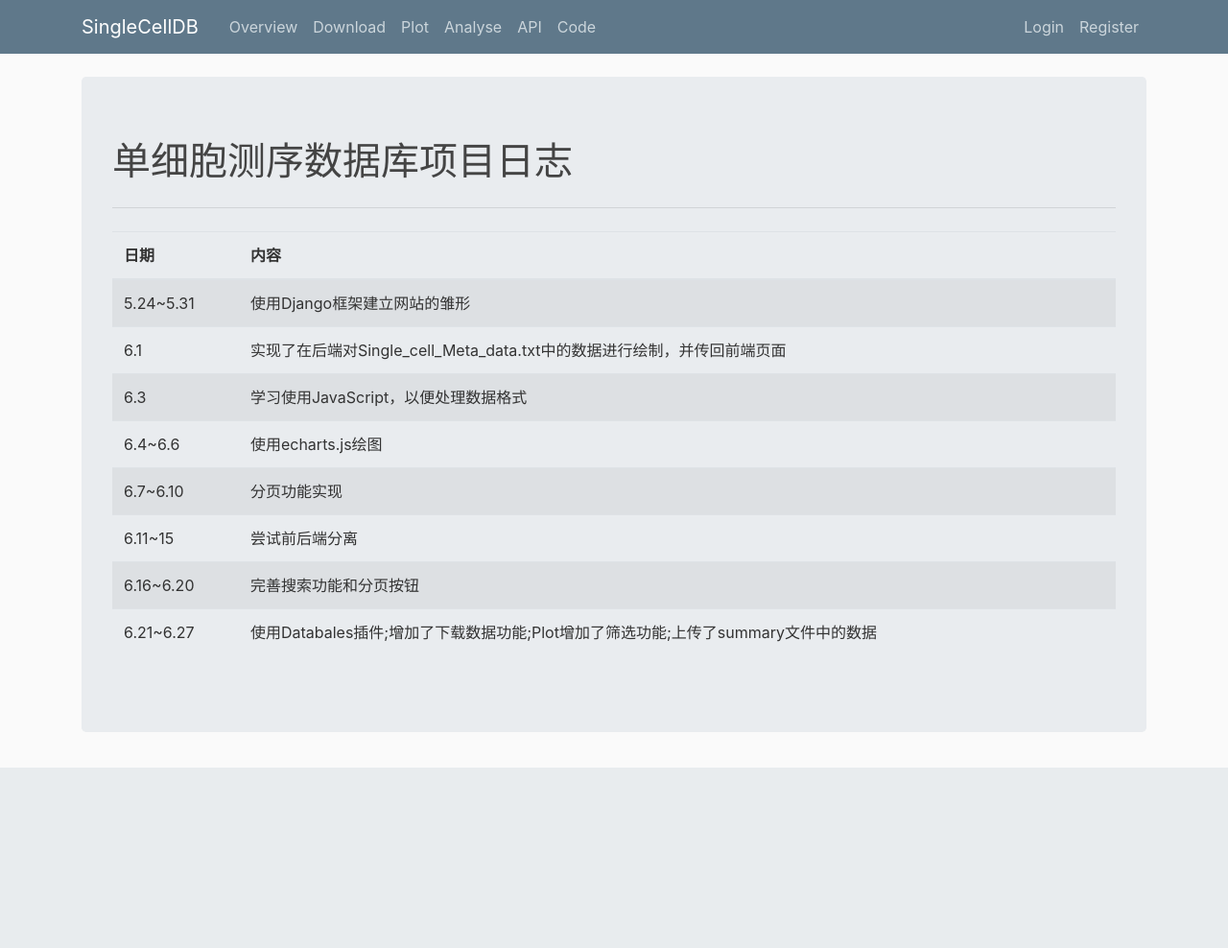
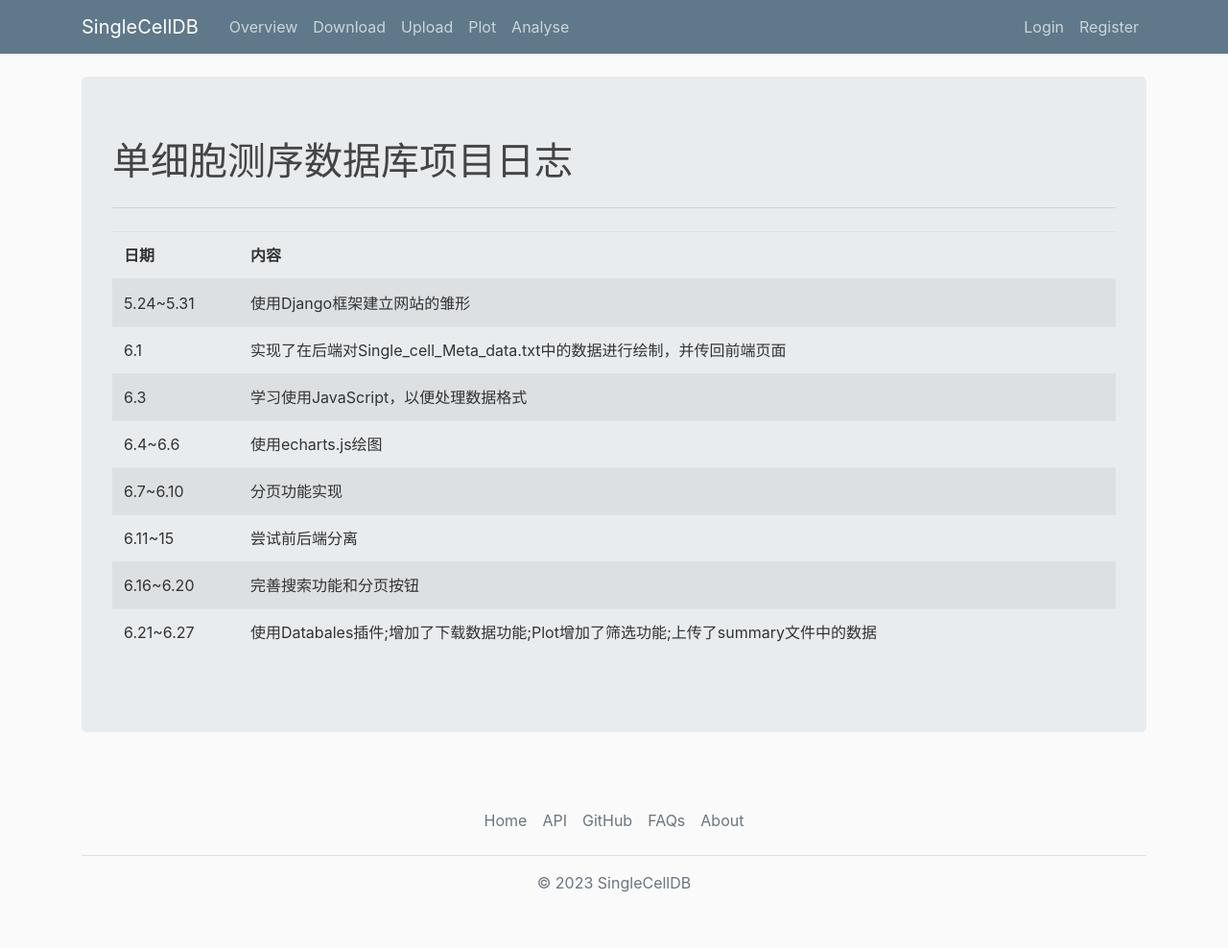
Before and after one commit to bioinfotec/SingleCellDB, a Django app: page / in a window 1280 px wide. Shown: the whole page at 96% size. Before the commit the page ends 800 px from the top, so only its background shows below. Run offline with Django 4.2, Linux system fonts and the light colour scheme; some libraries are stand-ins or nearby versions.

Commit message:
增加了footer

```diff
--- a/celldb/templates/celldb/base.html
+++ b/celldb/templates/celldb/base.html
@@ -55,16 +55,13 @@
               <a class="nav-item nav-link" href="{% url 'celldb-download' %}"
                 >Download</a
               >
+              <a class="nav-item nav-link" href="{% url 'celldb-upload' %}"
+                >Upload</a
+              >
               <a class="nav-item nav-link" href="{% url 'celldb-plot' %}"
                 >Plot</a
               >
               <a class="nav-item nav-link" href="#">Analyse</a>
-              <a class="nav-item nav-link" href="{% url 'api:api-tran' %}"
-                >API</a
-              >
-              <a class="nav-item nav-link" href="{% url 'celldb-test' %}"
-                >Code</a
-              >
             </div>
             <!-- Navbar Right Side -->
             <div class="navbar-nav">
@@ -75,11 +72,48 @@
         </div>
       </nav>
     </header>
+
     <main role="main" class="container">
       <div class="row">
+
         <div class="col-md-12">{% block content %}{% endblock %}</div>
+
+      </div>
       </div>
     </main>
+
+    <div class="container-fluid">{% block overview %} {% endblock %}</div>
+
+    <!-- footer -->
+    <div class="container">
+      <footer class="py-3 my-4">
+        <ul class="nav justify-content-center border-bottom pb-3 mb-3">
+          <li class="nav-item">
+            <a href="{% url 'celldb-home' %}" class="nav-link px-2 text-muted"
+              >Home</a
+            >
+          </li>
+          <li class="nav-item">
+            <a href="{% url 'api:api-tran' %}" class="nav-link px-2 text-muted"
+              >API</a
+            >
+          </li>
+          <li class="nav-item">
+            <a href="https://github.com/bioinfotec/SingleCellDB" class="nav-link px-2 text-muted"
+              >GitHub</a
+            >
+          </li>
+          <li class="nav-item">
+            <a href="#" class="nav-link px-2 text-muted">FAQs</a>
+          </li>
+          <li class="nav-item">
+            <a href="#" class="nav-link px-2 text-muted">About</a>
+          </li>
+        </ul>
+        <p class="text-center text-muted">© 2023 SingleCellDB</p>
+      </footer>
+    </div>
+
     <!-- Optional JavaScript -->
     <!-- jQuery first, then Popper.js, then Bootstrap JS -->
     <!-- <script src="https://code.jquery.com/jquery-3.2.1.slim.min.js" integrity="sha384-KJ3o2DKtIkvYIK3UENzmM7KCkRr/rE9/Qpg6aAZGJwFDMVNA/GpGFF93hXpG5KkN" crossorigin="anonymous"></script> -->
```
